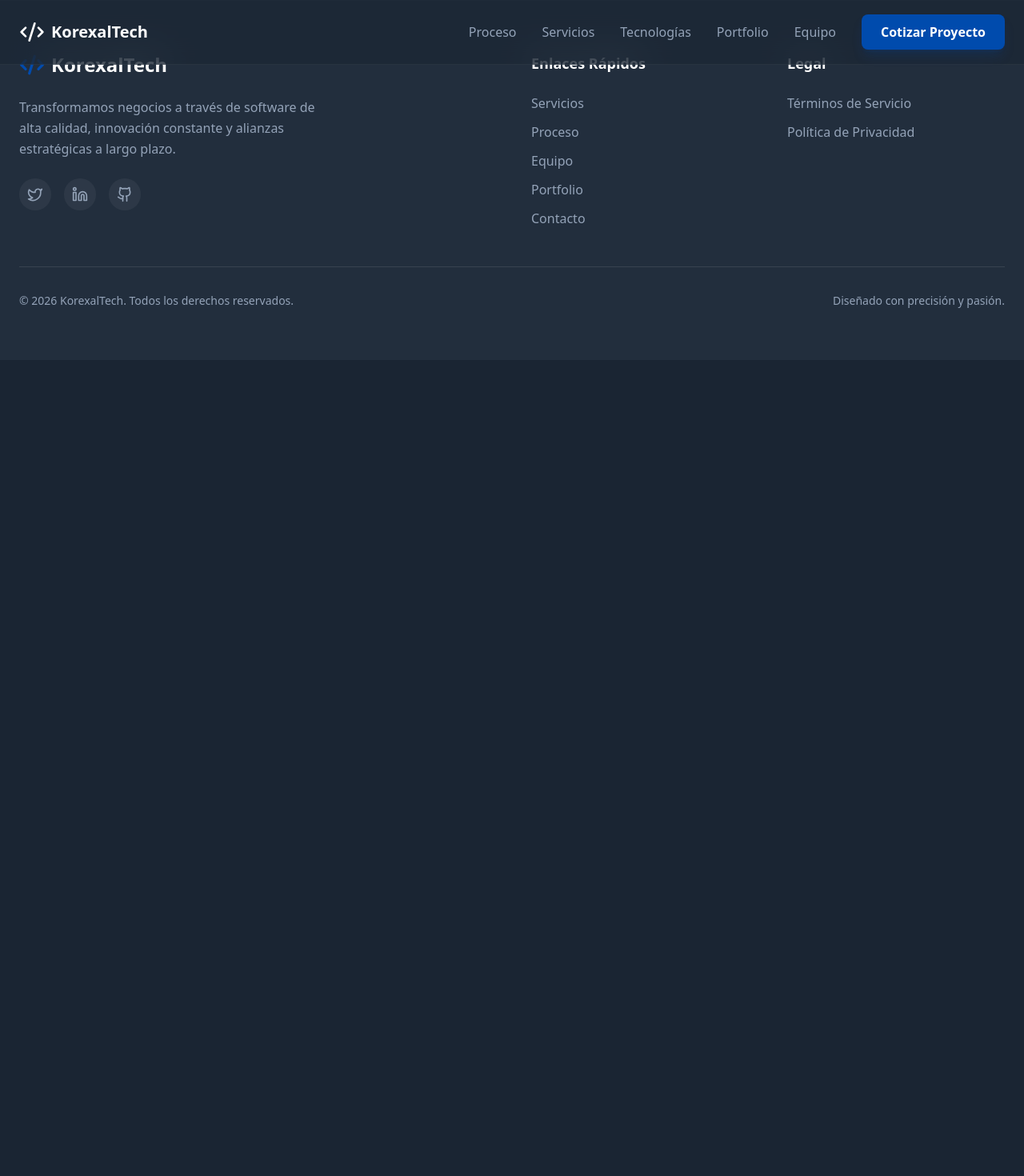
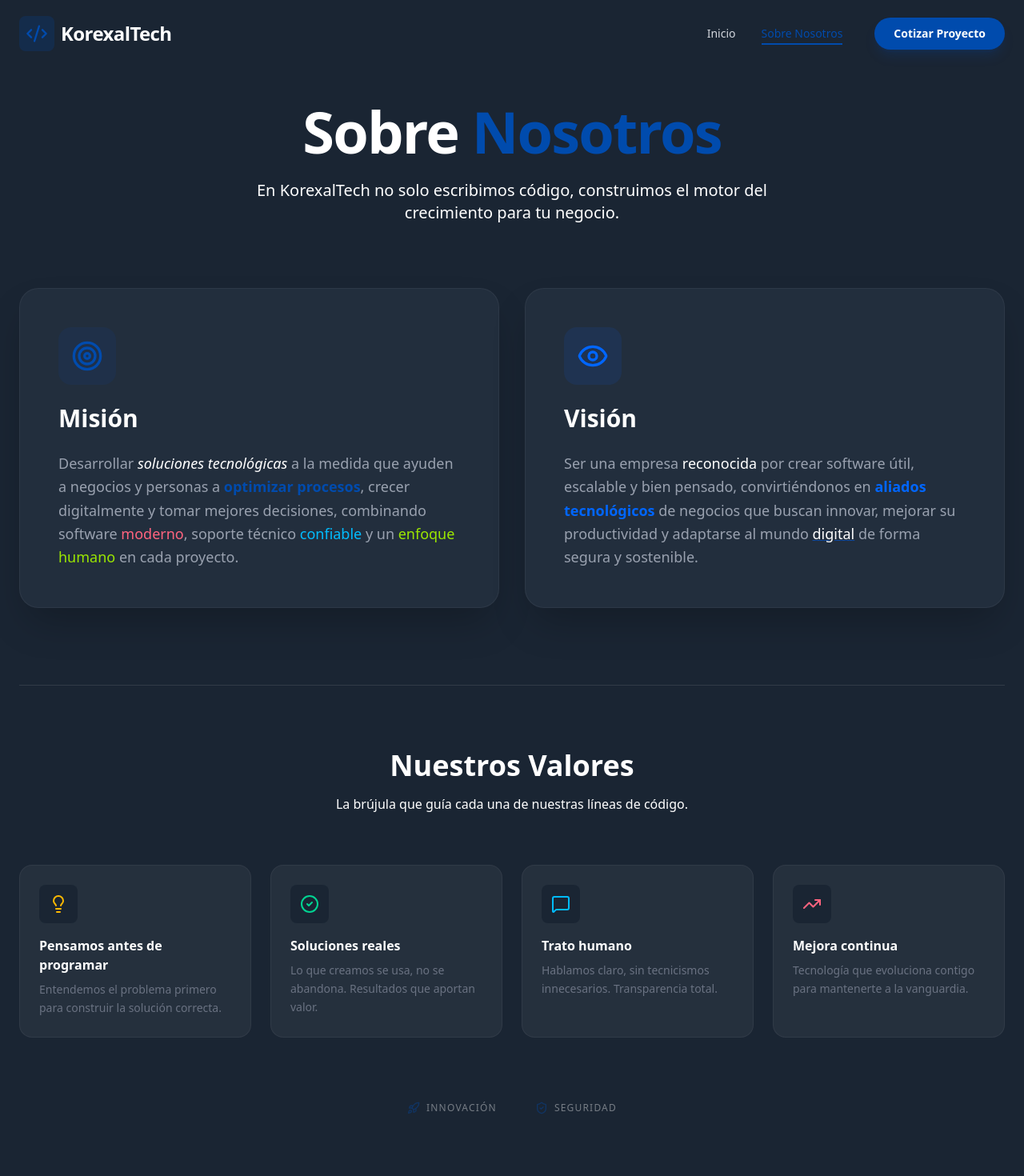
Before and after one commit to Neferxd31/Pagina-de-negocio, a React (Vite) app in the folder pagina-empresa/: page /sobrenosotros in a window 1280 px wide. Shown: the top 1470 px of the page at 80% size. Before the commit the page ends 800 px from the top, so only its background shows below. Built offline with nearby package versions, Linux system fonts and the light colour scheme.

Commit message:
Se agrega Sobre Nosotros

```diff
--- a/pagina-empresa/src/App.tsx
+++ b/pagina-empresa/src/App.tsx
@@ -4,19 +4,34 @@ import Inicio from "./pages/Inicio";
 import TerminosServicio from "./pages/TerminosServicio";
 import PoliticaPrivacidad from "./pages/PoliticaPrivacidad";
 import Navbar from "./components/Navbar";
+import SobreNosotros from "./pages/SobreNosotros";
+/*import Aprende from "./pages/Aprende";
+import Planes from "./pages/Planes";*/
 
 function App() {
   return (
     <BrowserRouter>
-      {/* bg-dark aplica el color #1a2533 definido en el CSS */}
-      <div className="bg-dark min-h-screen">
-        <Navbar/>
-        <Routes>
-          <Route path="/" element={<Inicio/>} />
-          <Route path="/terminos-servicio" element={<TerminosServicio/>} />
-          <Route path="/politica-privacidad" element={<PoliticaPrivacidad/>} />
-        </Routes>
-        <Footer/>
+      {/* flex flex-col: Crea una columna flexible.
+        min-h-screen: Asegura que el div mida al menos el alto total de la pantalla.
+      */}
+      <div className="bg-dark min-h-screen flex flex-col">
+        <Navbar />
+
+        {/* grow: Este contenedor crecerá para ocupar todo el espacio disponible,
+          empujando el Footer hacia abajo automáticamente.
+        */}
+        <main className="grow">
+          <Routes>
+            <Route path="/" element={<Inicio />} />
+            <Route path="/sobrenosotros" element={<SobreNosotros />} />
+            {/*<Route path="/aprende" element={<Aprende />} />
+            <Route path="/planes" element={<Planes />} />*/}
+            <Route path="/terminos-servicio" element={<TerminosServicio />} />
+            <Route path="/politica-privacidad" element={<PoliticaPrivacidad />} />
+          </Routes>
+        </main>
+
+        <Footer />
       </div>
     </BrowserRouter>
   );
--- a/pagina-empresa/src/components/Footer.tsx
+++ b/pagina-empresa/src/components/Footer.tsx
@@ -3,7 +3,7 @@ import { Link } from "react-router-dom";
 
 export default function Footer() {
   return (
-    <footer className="py-16 bg-dark-card border-t border-white/5 px-6">
+    <footer className="py-16 bg-dark-card border-t border-white/5 px-6 w-full">
       <div className="max-w-7xl mx-auto grid md:grid-cols-4 gap-12 mb-12">
 
         <div className="col-span-1 md:col-span-2">
@@ -15,7 +15,7 @@ export default function Footer() {
             <span>KorexalTech</span>
           </Link>
 
-          <p className="text-muted max-w-sm mb-6 leading-relaxed">
+          <p className="text-muted-foreground max-w-sm mb-6 leading-relaxed">
             Transformamos negocios a través de software de alta calidad,
             innovación constante y alianzas estratégicas a largo plazo.
           </p>
@@ -23,21 +23,21 @@ export default function Footer() {
           <div className="flex gap-4">
             <a
               href="#"
-              className="w-10 h-10 bg-white/5 rounded-full flex items-center justify-center text-muted hover:text-white hover:bg-primary transition-all"
+              className="w-10 h-10 bg-white/5 rounded-full flex items-center justify-center text-muted-foreground hover:text-white hover:bg-primary transition-all"
             >
               <Twitter size={20} />
             </a>
 
             <a
               href="#"
-              className="w-10 h-10 bg-white/5 rounded-full flex items-center justify-center text-muted hover:text-white hover:bg-primary transition-all"
+              className="w-10 h-10 bg-white/5 rounded-full flex items-center justify-center text-muted-foreground hover:text-white hover:bg-primary transition-all"
             >
               <Linkedin size={20} />
             </a>
 
             <a
               href="#"
-              className="w-10 h-10 bg-white/5 rounded-full flex items-center justify-center text-muted hover:text-white hover:bg-primary transition-all"
+              className="w-10 h-10 bg-white/5 rounded-full flex items-center justify-center text-muted-foreground hover:text-white hover:bg-primary transition-all"
             >
               <Github size={20} />
             </a>
@@ -46,18 +46,18 @@ export default function Footer() {
 
         <div>
           <h4 className="font-bold text-white mb-6 text-lg">Enlaces Rápidos</h4>
-          <ul className="space-y-3 text-muted">
-            <li><a href="/#servicios" className="hover:text-primary transition-colors">Servicios</a></li>
-            <li><a href="/#proceso" className="hover:text-primary transition-colors">Proceso</a></li>
-            <li><a href="/#equipo" className="hover:text-primary transition-colors">Equipo</a></li>
-            <li><a href="/#portfolio" className="hover:text-primary transition-colors">Portfolio</a></li>
-            <li><a href="/#contacto" className="hover:text-primary transition-colors">Contacto</a></li>
+          <ul className="space-y-3 text-muted-foreground">
+            <li><Link to="/#servicios" className="hover:text-primary transition-colors">Servicios</Link></li>
+            <li><Link to="/#proceso" className="hover:text-primary transition-colors">Proceso</Link></li>
+            <li><Link to="/sobrenosotros" className="hover:text-primary transition-colors">Equipo</Link></li>
+            <li><Link to="/planes" className="hover:text-primary transition-colors">Planes</Link></li>
+            <li><Link to="/#contacto" className="hover:text-primary transition-colors">Contacto</Link></li>
           </ul>
         </div>
 
         <div>
           <h4 className="font-bold text-white mb-6 text-lg">Legal</h4>
-          <ul className="space-y-3 text-muted">
+          <ul className="space-y-3 text-muted-foreground">
             <li>
               <Link to="/terminos-servicio" className="hover:text-primary transition-colors">
                 Términos de Servicio
@@ -73,9 +73,9 @@ export default function Footer() {
 
       </div>
 
-      <div className="max-w-7xl mx-auto border-t border-white/10 pt-8 flex flex-col md:flex-row justify-between items-center text-muted text-sm">
+      <div className="max-w-7xl mx-auto border-t border-white/10 pt-8 flex flex-col md:flex-row justify-between items-center text-muted-foreground text-sm">
         <p>© 2026 KorexalTech. Todos los derechos reservados.</p>
-        <p className="mt-4 md:mt-0">Diseñado con precisión y pasión.</p>
+        <p className="mt-4 md:mt-0 opacity-70">Diseñado con precisión y pasión.</p>
       </div>
     </footer>
   );
--- a/pagina-empresa/src/components/Navbar.tsx
+++ b/pagina-empresa/src/components/Navbar.tsx
@@ -1,117 +1,106 @@
-import { useState } from "react";
+import { useState, useEffect } from "react";
 import { Menu, X, Code2 } from "lucide-react";
-import { Link, useLocation, useNavigate } from "react-router-dom";
+import { Link, useLocation } from "react-router-dom";
 
 export default function Navbar() {
   const [isOpen, setIsOpen] = useState(false);
+  const [scrolled, setScrolled] = useState(false);
   const location = useLocation();
-  const navigate = useNavigate();
 
-  const isHomePage = location.pathname === "/";
+  // Cambia el fondo del navbar al hacer scroll
+  useEffect(() => {
+    const handleScroll = () => setScrolled(window.scrollY > 20);
+    window.addEventListener("scroll", handleScroll);
+    return () => window.removeEventListener("scroll", handleScroll);
+  }, []);
 
-  const toggleMenu = () => setIsOpen(!isOpen);
+  // Cierra el menú móvil al cambiar de ruta
+  useEffect(() => setIsOpen(false), [location]);
 
   const navLinks = [
-    { id: "proceso", label: "Proceso" },
-    { id: "servicios", label: "Servicios" },
-    { id: "tech", label: "Tecnologías" },
-    { id: "portfolio", label: "Portfolio" },
-    { id: "equipo", label: "Equipo" },
+    { name: "Inicio", page: "/" },
+    { name: "Sobre Nosotros", page: "/sobrenosotros" },
+    /*{ name: "Aprende", page: "/aprende" },
+    { name: "Planes", page: "/planes" },*/
   ];
 
-  const scrollToSection = (id: string) => {
-    setTimeout(() => {
-      const element = document.getElementById(id);
-      if (element) {
-        const yOffset = -80; // altura del navbar
-        const y =
-          element.getBoundingClientRect().top + window.pageYOffset + yOffset;
-
-        window.scrollTo({ top: y, behavior: "smooth" });
-      }
-    }, 100);
-  };
-
-  const handleNavClick = (id: string) => {
-    if (!isHomePage) {
-      navigate("/");
-      scrollToSection(id);
-    } else {
-      scrollToSection(id);
-    }
-    setIsOpen(false);
-  };
-
   return (
-    <nav className="fixed w-full z-50 bg-dark/90 backdrop-blur-xl border-b border-white/5 supports-backdrop-filter:bg-dark/60">
-      <div className="max-w-7xl mx-auto px-6 h-20 flex items-center justify-between">
+    <nav
+      className={`fixed w-full z-50 transition-all duration-300 ${
+        scrolled
+          ? "bg-dark/80 backdrop-blur-md border-b border-white/10 py-3"
+          : "bg-transparent py-5"
+      }`}
+    >
+      <div className="max-w-7xl mx-auto px-6 flex items-center justify-between">
 
         {/* Logo */}
         <Link
           to="/"
-          className="flex items-center gap-2 text-xl font-bold text-white hover:text-primary transition-colors group"
+          className="flex items-center gap-2 text-2xl font-bold text-white group"
         >
-          <Code2 className="w-8 h-8 group-hover:rotate-12 transition-transform" />
-          <span>KorexalTech</span>
+          <div className="bg-primary/20 p-2 rounded-lg group-hover:bg-primary/30 transition-colors">
+            <Code2 className="w-7 h-7 text-primary group-hover:rotate-12 transition-transform" />
+          </div>
+          <span className="tracking-tight">KorexalTech</span>
         </Link>
 
-        {/* Desktop */}
-        <div className="hidden md:flex items-center gap-8 font-medium">
-          <div className="flex gap-8 text-muted">
+        {/* Desktop Menu */}
+        <div className="hidden md:flex items-center gap-10">
+          <div className="flex gap-8">
             {navLinks.map((link) => (
-              <button
-                key={link.id}
-                onClick={() => handleNavClick(link.id)}
-                className="hover:text-primary transition-colors relative after:absolute after:bottom-1 after:left-0 after:h-0.5 after:w-0 after:bg-primary after:transition-all hover:after:w-full"
+              <Link
+                key={link.page}
+                to={link.page}
+                className={`text-sm font-medium transition-all hover:text-primary relative group ${
+                  location.pathname === link.page ? "text-primary" : "text-gray-300"
+                }`}
               >
-                {link.label}
-              </button>
+                {link.name}
+                {/* Indicador de página activa */}
+                <span className={`absolute -bottom-1 left-0 w-0 h-0.5 bg-primary transition-all duration-300 group-hover:w-full ${
+                  location.pathname === link.page ? "w-full" : ""
+                }`} />
+              </Link>
             ))}
           </div>
 
-          <button
-            onClick={() => handleNavClick("contacto")}
-            className="bg-primary px-6 py-2.5 rounded-lg hover:bg-secondary transition-all text-white font-semibold shadow-lg shadow-primary/20 hover:shadow-primary/40 hover:-translate-y-0.5 active:translate-y-0"
-          >
+          <button className="bg-primary hover:bg-primary/90 text-white px-6 py-2.5 rounded-full font-bold text-sm transition-all hover:scale-105 active:scale-95 shadow-lg shadow-primary/20">
             Cotizar Proyecto
           </button>
         </div>
 
-        {/* Botón móvil */}
+        {/* Mobile Toggle */}
         <button
-          onClick={toggleMenu}
-          className="md:hidden text-muted hover:text-white p-2"
-          aria-label="Toggle Menu"
+          onClick={() => setIsOpen(!isOpen)}
+          className="md:hidden text-white p-2 focus:outline-none"
         >
           {isOpen ? <X size={28} /> : <Menu size={28} />}
         </button>
       </div>
 
-      {/* Menú móvil */}
+      {/* Menú Móvil */}
       <div
-        className={`md:hidden absolute w-full bg-dark-card border-b border-white/10 transition-all duration-300 overflow-hidden ${
-          isOpen ? "max-h-screen opacity-100" : "max-h-0 opacity-0"
+        className={`md:hidden absolute w-full bg-dark-card/95 backdrop-blur-xl border-b border-white/10 transition-all duration-300 ease-in-out ${
+          isOpen ? "max-h-screen py-6 opacity-100" : "max-h-0 py-0 opacity-0 overflow-hidden"
         }`}
       >
-        <div className="px-6 pt-4 pb-8 space-y-2 flex flex-col">
+        <div className="flex flex-col px-6 gap-4">
           {navLinks.map((link) => (
-            <button
-              key={link.id}
-              onClick={() => handleNavClick(link.id)}
-              className="text-left text-muted hover:text-primary hover:bg-white/5 px-4 py-3 rounded-lg text-lg font-medium transition-colors"
+            <Link
+              key={link.page}
+              to={link.page}
+              className={`text-lg font-medium py-2 ${
+                location.pathname === link.page ? "text-primary" : "text-gray-300"
+              }`}
             >
-              {link.label}
-            </button>
+              {link.name}
+            </Link>
           ))}
-
-          <div className="pt-4">
-            <button
-              onClick={() => handleNavClick("contacto")}
-              className="w-full flex justify-center bg-primary px-6 py-3 rounded-lg hover:bg-secondary transition-colors text-white font-semibold shadow-md"
-            >
-              Cotizar Proyecto
-            </button>
-          </div>
+          <hr className="border-white/5 my-2" />
+          <button className="w-full bg-primary text-white py-4 rounded-xl font-bold hover:cursor-pointer">
+            Cotizar Proyecto
+          </button>
         </div>
       </div>
     </nav>
--- /dev/null
+++ b/pagina-empresa/src/pages/SobreNosotros.tsx
@@ -0,0 +1,125 @@
+import {
+  Target,
+  Eye,
+  Rocket,
+  ShieldCheck,
+  Lightbulb,
+  CheckCircle2,
+  MessageSquare,
+  TrendingUp
+} from "lucide-react";
+
+const SobreNosotros = () => {
+  const valores = [
+    {
+      titulo: "Pensamos antes de programar",
+      descripcion: "Entendemos el problema primero para construir la solución correcta.",
+      icon: <Lightbulb className="text-amber-400" />,
+    },
+    {
+      titulo: "Soluciones reales",
+      descripcion: "Lo que creamos se usa, no se abandona. Resultados que aportan valor.",
+      icon: <CheckCircle2 className="text-emerald-400" />,
+    },
+    {
+      titulo: "Trato humano",
+      descripcion: "Hablamos claro, sin tecnicismos innecesarios. Transparencia total.",
+      icon: <MessageSquare className="text-sky-400" />,
+    },
+    {
+      titulo: "Mejora continua",
+      descripcion: "Tecnología que evoluciona contigo para mantenerte a la vanguardia.",
+      icon: <TrendingUp className="text-rose-400" />,
+    },
+  ];
+
+  return (
+    <section className="relative pt-32 pb-20 px-6 overflow-hidden bg-dark">
+      {/* Decoración de fondo */}
+      <div className="absolute top-0 left-1/4 w-96 h-96 bg-primary/10 rounded-full blur-[120px] -z-10" />
+      <div className="absolute bottom-0 right-1/4 w-64 h-64 bg-secondary/10 rounded-full blur-[100px] -z-10" />
+
+      <div className="max-w-7xl mx-auto">
+        {/* Encabezado Principal */}
+        <div className="mb-20 text-center">
+          <h1 className="text-5xl md:text-7xl font-extrabold text-white mb-6 tracking-tight">
+            Sobre <span className="text-primary">Nosotros</span>
+          </h1>
+          <p className="text-muted-foreground text-lg md:text-xl max-w-2xl mx-auto">
+            En KorexalTech no solo escribimos código, construimos el motor del crecimiento para tu negocio.
+          </p>
+        </div>
+
+        {/* Grid de Misión y Visión */}
+        <div className="grid md:grid-cols-2 gap-8 mb-24">
+          {/* Tarjeta Misión */}
+          <div className="group relative p-8 md:p-12 rounded-3xl bg-dark-card border border-white/5 hover:border-primary/50 transition-all duration-500 shadow-2xl">
+            <div className="mb-6 inline-flex p-4 rounded-2xl bg-primary/10 text-primary group-hover:scale-110 transition-transform duration-500">
+              <Target size={40} />
+            </div>
+            <h2 className="text-3xl font-bold text-white mb-6">Misión</h2>
+            <p className="text-gray-400 leading-relaxed text-lg text-pretty">
+              Desarrollar <span className="text-white font-medium italic">soluciones tecnológicas</span> a la medida que ayuden a negocios y personas a
+              <span className="text-primary font-semibold"> optimizar procesos</span>, crecer digitalmente y tomar mejores decisiones, combinando
+              software <span className="text-rose-400 font-medium">moderno</span>, soporte técnico
+              <span className="text-sky-400 font-medium"> confiable</span> y un
+              <span className="text-lime-400 font-medium"> enfoque humano</span> en cada proyecto.
+            </p>
+          </div>
+
+          {/* Tarjeta Visión */}
+          <div className="group relative p-8 md:p-12 rounded-3xl bg-dark-card border border-white/5 hover:border-secondary/50 transition-all duration-500 shadow-2xl">
+            <div className="mb-6 inline-flex p-4 rounded-2xl bg-secondary/10 text-secondary group-hover:scale-110 transition-transform duration-500">
+              <Eye size={40} />
+            </div>
+            <h2 className="text-3xl font-bold text-white mb-6">Visión</h2>
+            <p className="text-gray-400 leading-relaxed text-lg text-pretty">
+              Ser una empresa <span className="text-white font-medium">reconocida</span> por crear software útil, escalable y bien pensado, convirtiéndonos en
+              <span className="text-secondary font-semibold"> aliados tecnológicos</span> de negocios que buscan innovar, mejorar su productividad y
+              adaptarse al mundo <span className="text-white underline decoration-secondary/50">digital</span> de forma segura y sostenible.
+            </p>
+          </div>
+        </div>
+
+        {/* Sección de Valores */}
+        <div className="border-t border-white/10 pt-20">
+          <div className="text-center mb-16">
+            <h2 className="text-4xl font-bold text-white mb-4">Nuestros Valores</h2>
+            <p className="text-muted-foreground">La brújula que guía cada una de nuestras líneas de código.</p>
+          </div>
+
+          <div className="grid sm:grid-cols-2 lg:grid-cols-4 gap-6">
+            {valores.map((valor, index) => (
+              <div
+                key={index}
+                className="p-6 rounded-2xl bg-white/5 border border-white/5 hover:bg-white/10 transition-colors group text-center md:text-left"
+              >
+                <div className="mb-4 flex justify-center md:justify-start">
+                  <div className="p-3 rounded-lg bg-dark group-hover:scale-110 transition-transform">
+                    {valor.icon}
+                  </div>
+                </div>
+                <h3 className="text-white font-bold mb-2">{valor.titulo}</h3>
+                <p className="text-gray-500 text-sm leading-relaxed">{valor.descripcion}</p>
+              </div>
+            ))}
+          </div>
+        </div>
+
+        {/* Footer simple de la página */}
+        <div className="mt-20 flex justify-center gap-12 opacity-40">
+           <div className="flex items-center gap-2">
+             <Rocket size={16} className="text-primary"/>
+             <span className="text-xs text-white uppercase tracking-widest">Innovación</span>
+           </div>
+           <div className="flex items-center gap-2">
+             <ShieldCheck size={16} className="text-primary"/>
+             <span className="text-xs text-white uppercase tracking-widest">Seguridad</span>
+           </div>
+        </div>
+      </div>
+    </section>
+  );
+};
+
+export default SobreNosotros;
```
Also changed, not shown: 1 other file (tests, documents, lock files or other folders).
